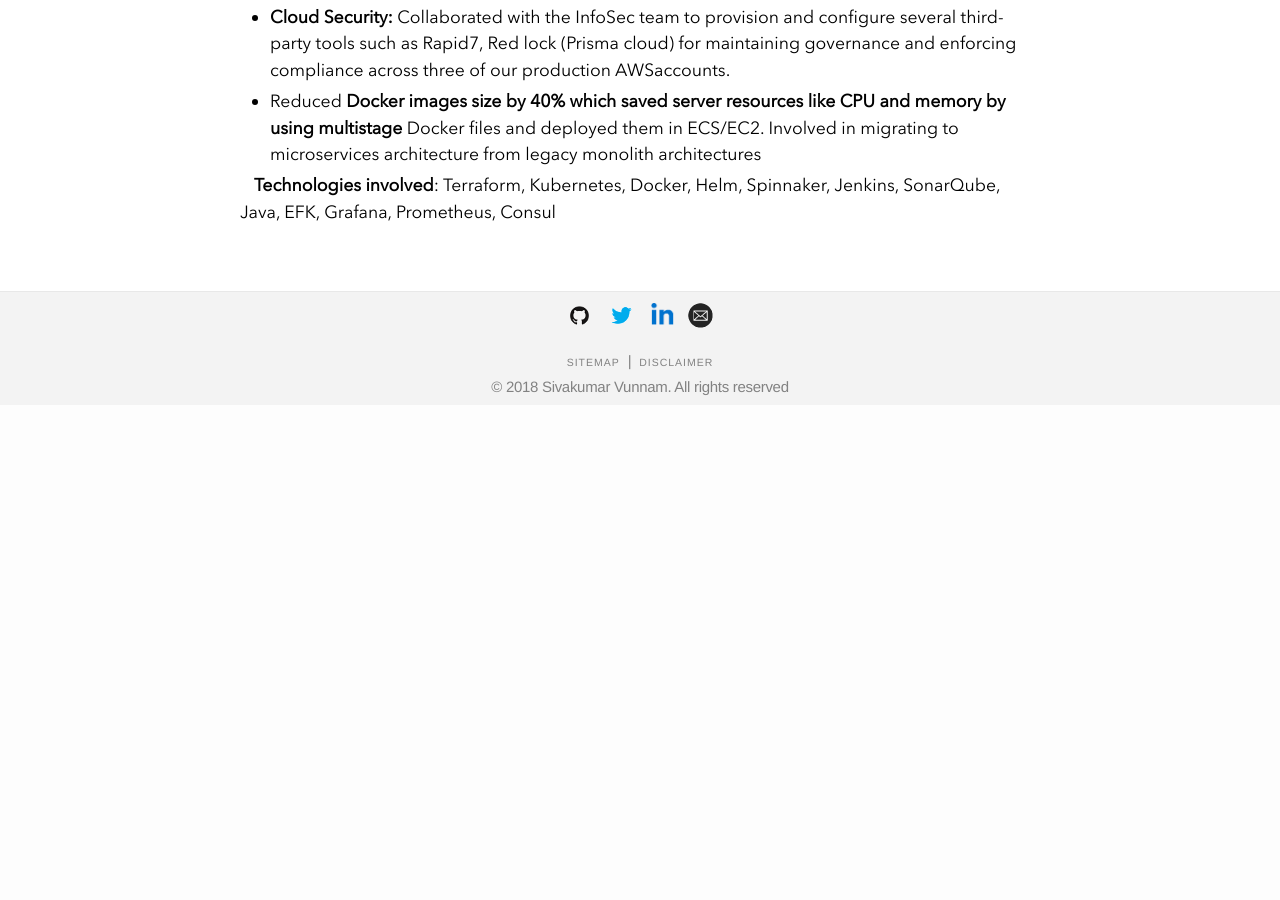
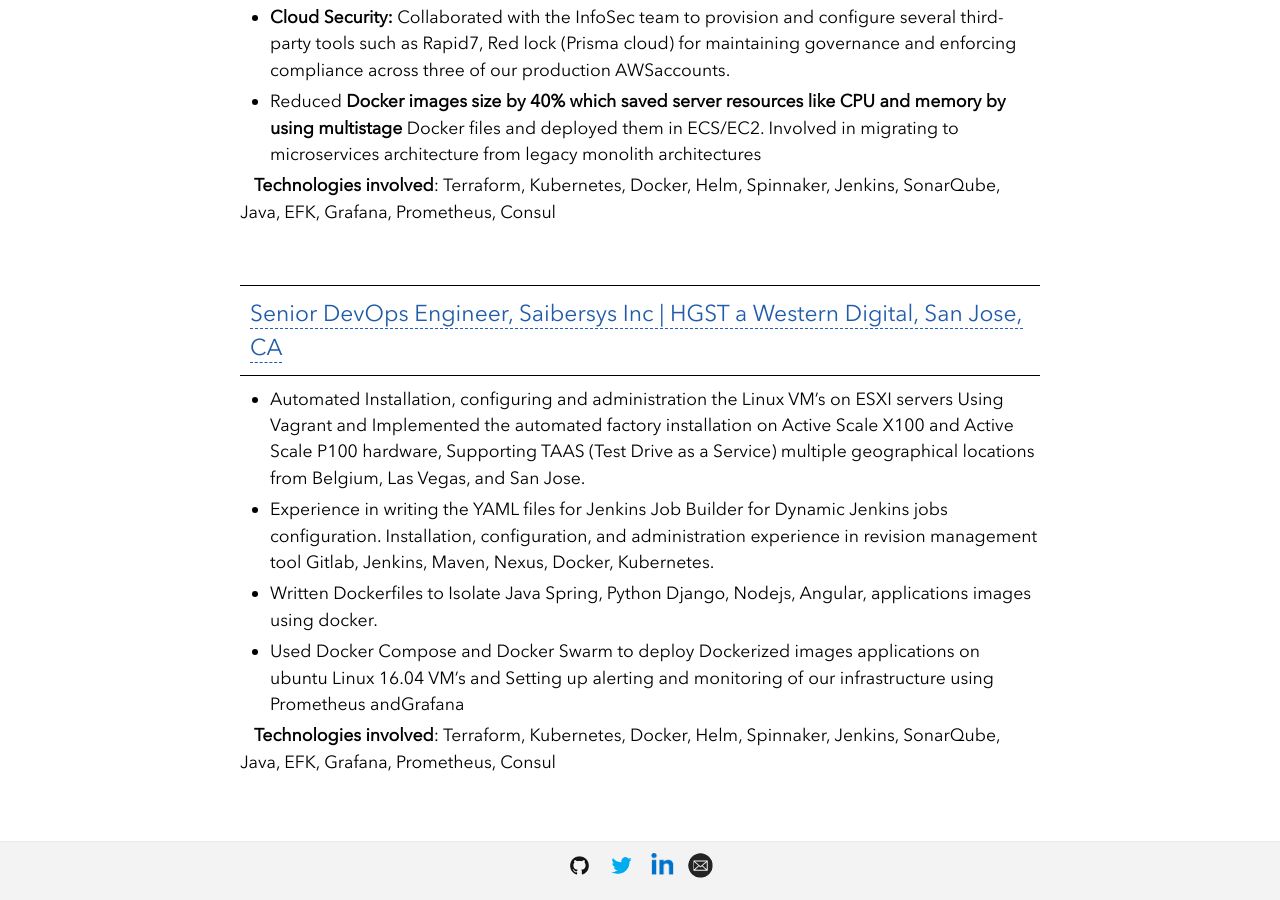
Before and after one commit to sivakumarvunnam/sivakumarvunnam.github.io, a Jekyll site: the page built from experiences.html, in a window 1280 px wide and 900 px high, scrolled down 2329 px. Built offline with Jekyll 4.4.1, drawn with Linux system fonts in a browser that asks for light colours; nearby versions of some CDN libraries; before the commit the page ends 2734 px from its top, so only the background shows below that.

Commit message:
HGST a Western Digital

```diff
--- a/_data/experiences.yml
+++ b/_data/experiences.yml
@@ -40,3 +40,15 @@
     - Reduced <b>Docker images size by 40% which saved server resources like CPU and memory by using multistage</b> Docker files and deployed them in ECS/EC2. Involved in migrating to microservices architecture from legacy monolith architectures
   tech: Terraform, Kubernetes, Docker, Helm, Spinnaker, Jenkins, SonarQube, Java, EFK, Grafana, Prometheus, Consul
   data: Oct'17-Aug'18
+
+- name: "Senior DevOps Engineer, Saibersys Inc | HGST a Western Digital, San Jose, CA "
+  github:
+    repo: "HGST a Western Digital"
+  source_url: "https://www.westerndigital.com/"
+  description:
+    - Automated Installation, configuring and administration the Linux VM’s on ESXI servers Using Vagrant and Implemented the automated factory installation on Active Scale X100 and Active Scale P100 hardware, Supporting TAAS (Test Drive as a Service) multiple geographical locations from Belgium, Las Vegas, and San Jose.
+    - Experience in writing the YAML files for Jenkins Job Builder for Dynamic Jenkins jobs configuration. Installation, configuration, and administration experience in revision management tool Gitlab, Jenkins, Maven, Nexus, Docker, Kubernetes.
+    - Written Dockerfiles to Isolate Java Spring, Python Django, Nodejs, Angular, applications images using docker.
+    - Used Docker Compose and Docker Swarm to deploy Dockerized images applications on ubuntu Linux 16.04 VM’s and Setting up alerting and monitoring of our infrastructure using Prometheus andGrafana
+  tech: Terraform, Kubernetes, Docker, Helm, Spinnaker, Jenkins, SonarQube, Java, EFK, Grafana, Prometheus, Consul
+  data: Jul’16-Aug’17
```
